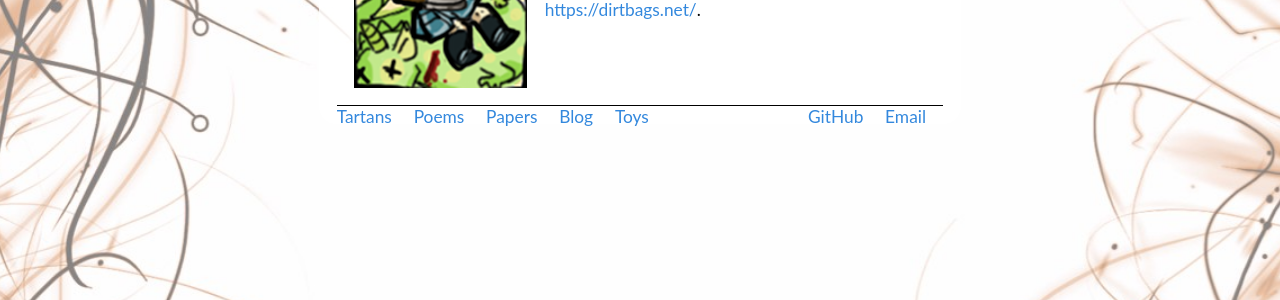
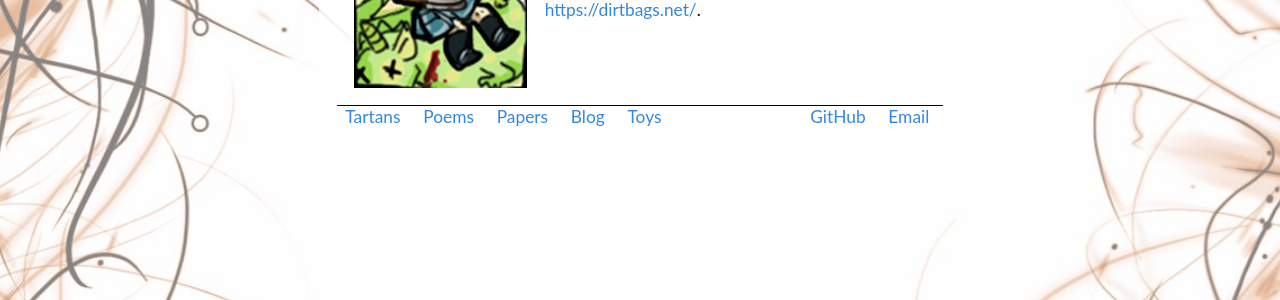
Before and after one commit to nealey/homepage, a Jekyll site: the page built from index.md, in a window 1280 px wide. Shown: the part 191-491 px from the top of the page. Built offline with Jekyll 4.4.1, drawn with Linux system fonts in a browser that asks for light colours.

Commit message:
Flexbox nav menu

```diff
--- a/_layouts/default.html
+++ b/_layouts/default.html
@@ -36,17 +36,14 @@
     </main>
 
     <footer>
-      <nav class="left">
+      <nav>
         <ul>
           <li><a href="{{ '/tartans/' | relative_url }}" title="AKA Plaids">Tartans</a></li>
           <li><a href="{{ '/poems/' | relative_url }}" title="I won't quit my day job">Poems</a></li>
           <li><a href="{{ '/papers/' | relative_url }}" title="Various writings">Papers</a></li>
           <li><a href="{{ '/blog/' | relative_url }}" title="Public Journal">Blog</a></li>
           <li><a href="{{ '/toys/' | relative_url }}" title="Dumb apps">Toys</a></li>
-        </ul>
-      </nav>
-      <nav class="right">
-        <ul>
+          <li class="fill"></li>
           <li><a href="https://github.com/nealey/">GitHub</a></li>
           <li><a href="mailto:neale@woozle.org">Email</a></li>
         </ul>
--- a/assets/css/default.css
+++ b/assets/css/default.css
@@ -76,13 +76,21 @@
 }
 
 nav ul {
+  display: flex;
   padding: 0;
   margin-top: 0;
   margin-bottom: 1em;
+  flex-wrap: wrap;
 }
-nav li {
+
+nav ul li {
   display: inline;
-  padding-right: 1em;
+  padding: 0 0.5em;
+  flex-grow: 1;
+}
+
+nav ul .fill {
+  flex-grow: 20;
 }
 
 .left {
```
Also changed, not shown: _layouts/blog.html (line endings or trailing spaces).
